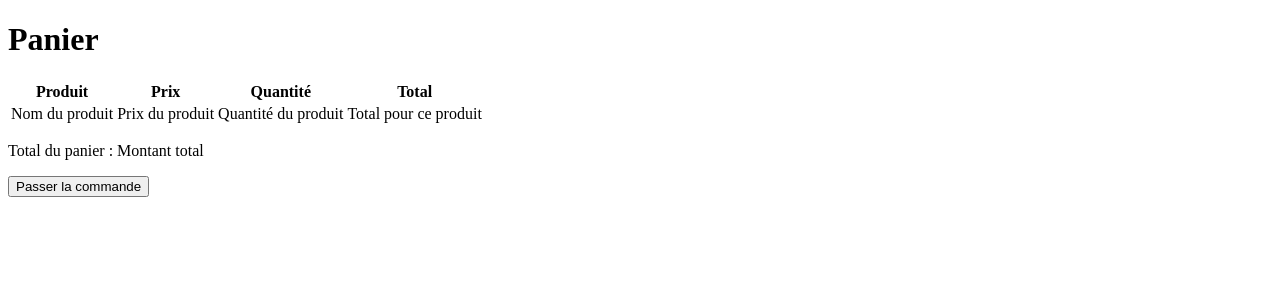
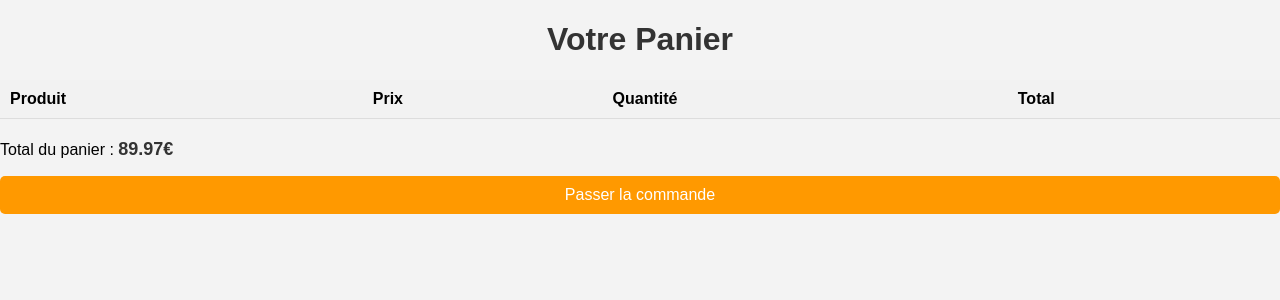
Before and after one commit to RonanLes/LPMI_2023_Groupe3, a PHP site: page /Views/cart_V.php in a window 1280 px wide. Shown: the top 300 px of the page. Run offline with PHP 8.4, Linux system fonts and the light colour scheme; lists and menus that the app fills with data are empty.

Commit message:
cc les amis

```diff
--- a/app/Views/acceuil.php
+++ b/app/Views/acceuil.php
@@ -42,7 +42,7 @@
     </form>
     <?php
     // Connexion à la base de données
-    $mysqli = new mysqli('localhost', 'root', 'password', 'php');
+    $mysqli = new mysqli('localhost', 'root', '', 'php');
 
     // Vérifier la connexion
     if ($mysqli->connect_error) {
--- a/app/Views/cart_V.php
+++ b/app/Views/cart_V.php
@@ -3,12 +3,56 @@
 <head>
     <title>Panier</title>
     <style>
-        /* Styles CSS pour le panier */
-        /* ... */
+        body {
+            font-family: Arial, sans-serif;
+            background-color: #f3f3f3;
+            margin: 0;
+            padding: 0;
+        }
+        h1 {
+            text-align: center;
+            color: #333;
+        }
+        table {
+            width: 100%;
+            border-collapse: collapse;
+            margin-bottom: 20px;
+        }
+        th, td {
+            border-bottom: 1px solid #ddd;
+            padding: 10px;
+            text-align: left;
+        }
+        th {
+            background-color: #f2f2f2;
+        }
+        tbody tr:hover {
+            background-color: #f9f9f9;
+        }
+        #total-panier {
+            font-size: 18px;
+            font-weight: bold;
+            color: #333;
+        }
+        button {
+            display: block;
+            width: 100%;
+            padding: 10px;
+            background-color: #ff9900;
+            color: #fff;
+            border: none;
+            border-radius: 5px;
+            cursor: pointer;
+            font-size: 16px;
+            margin-bottom: 20px;
+        }
+        button:hover {
+            background-color: #ffbb33;
+        }
     </style>
 </head>
 <body>
-    <h1>Panier</h1>
+    <h1>Votre Panier</h1>
 
     <table>
         <thead>
@@ -20,24 +64,28 @@
             </tr>
         </thead>
         <tbody>
-            <!-- Lignes du panier -->
+            <?php
+            // Parcours de chaque produit dans le panier
+            if(isset($_SESSION['cart'])){
+            foreach ($_SESSION['cart'] as $productId) {
+
+                $productName = $productId; // Récupérez le nom du produit à partir de la base de données ou d'une autre source
+                $productPrice = 29.99; // Récupérez le prix du produit à partir de la base de données ou d'une autre source
+                $quantity = 2; // Utilisez une variable de quantité ou récupérez la quantité à partir de la base de données
+                $total = $productPrice * $quantity;
+            ?>
             <tr>
-                <td>Nom du produit</td>
-                <td>Prix du produit</td>
-                <td>Quantité du produit</td>
-                <td>Total pour ce produit</td>
+                <td><?php echo $productName; ?></td>
+                <td><?php echo number_format($productPrice, 2) . '€'; ?></td>
+                <td><?php echo $quantity; ?></td>
+                <td><?php echo number_format($total, 2) . '€'; ?></td>
             </tr>
-            <!-- ... -->
+            <?php }} ?>
         </tbody>
     </table>
 
-    <p>Total du panier : <span id="total-panier">Montant total</span></p>
+    <p>Total du panier : <span id="total-panier">89.97€</span></p>
 
     <button>Passer la commande</button>
-
-    <script>
-        // Script JavaScript pour le panier
-        // ...
-    </script>
 </body>
 </html>
--- a/app/Views/produit_V.php
+++ b/app/Views/produit_V.php
@@ -63,7 +63,7 @@
         <h1><?= $article ?></h1>
         <img src="<?= $image ?>" alt="image" />
         <p>Catégorie: <?= $categorie ?></p>
-        <button class="add-to-cart-btn">Ajouter au panier</button>
+        <button class="add-to-cart-btn" onclick="window.location.href='/index.php?page=produit_C&id=<?= $article ?>&cart=true'">Ajouter au panier</button>
     </div>
     <div class="article-details">
         <p>Description: <?= $description ?></p>
--- a/app/Widgets/connexion.php
+++ b/app/Widgets/connexion.php
@@ -1,6 +1,6 @@
 <?php
     $user = "root";
-    $pass = "password";
+    $pass = "";
     $dbh = new PDO('mysql:host=localhost;dbname=php',$user,$pass);
     $dbh->setAttribute(PDO::ATTR_PERSISTENT, PDO::ERRMODE_EXCEPTION);
 ?>
--- a/app/public/index.php
+++ b/app/public/index.php
@@ -43,6 +43,7 @@
                 echo '<button type="button" onclick="window.location.href=\'' . $pathingPublic . 'index.php?page=modify_produit\'">Modifier produit</button>';
                 echo '<button type="button" onclick="window.location.href=\'' . $pathingPublic . 'index.php?page=delete_produit\'">Désintégrer un produit</button>';
             }
+            echo '<button type="button" onclick="window.location.href=\'' . $pathingPublic . 'index.php?page=cart_C\'">Panier</button>';
             echo '<button type="button" onclick="window.location.href=\'' . $pathingPublic . 'index.php?page=login&deco=y\'">Se Déconnecter</button>';
 
         }
```
Also changed, not shown: app/Models/produit_M.php (+4 -12 lines).
